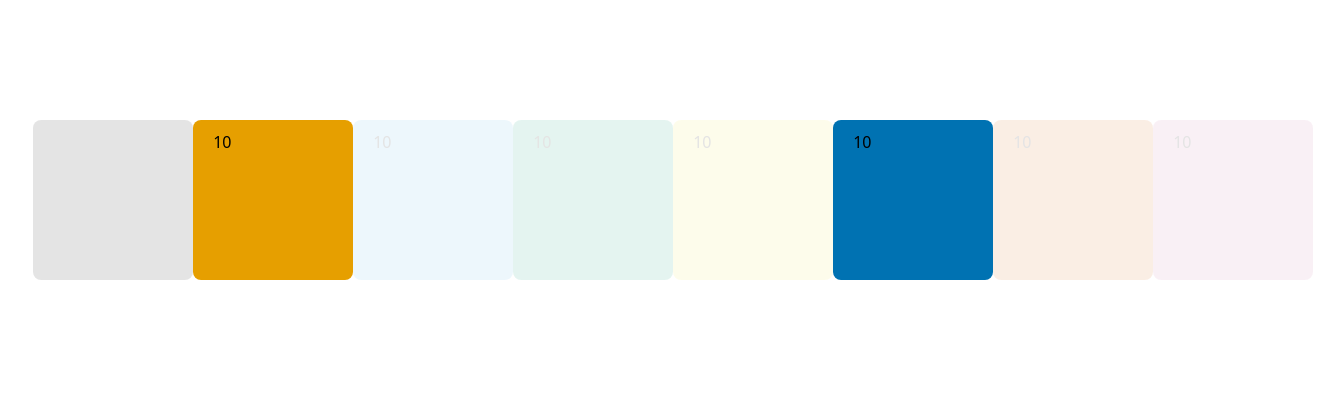
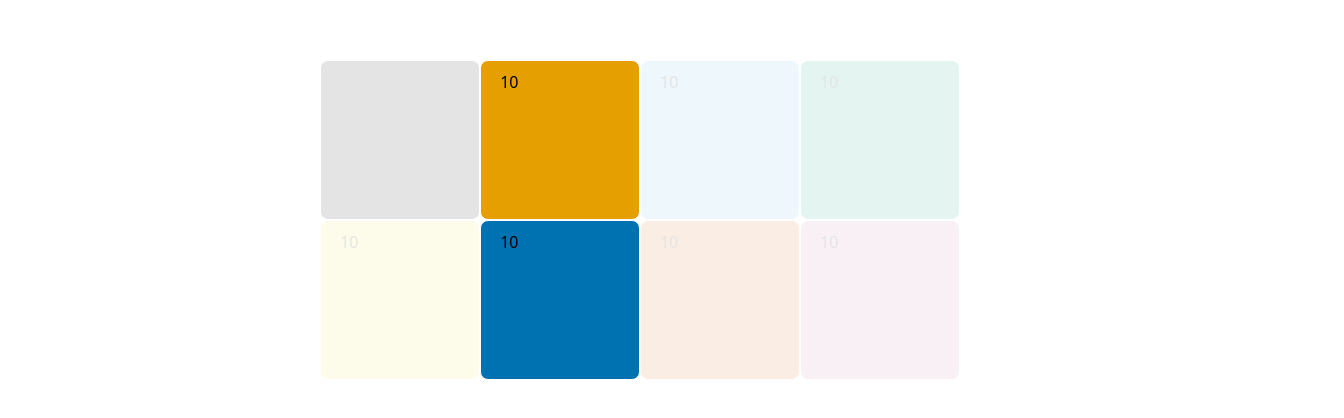
Before and after one commit to thespywholovedher/Portfolio-React, a React (Vite) app: page / in a window 1280 px wide. Shown: the part 180-598 px from the top of the page, 1344 px wide, since content can reach past the window. Built offline with nearby package versions, Linux system fonts and the light colour scheme.

Commit message:
Created 4 x 4 grid of boxes

```diff
--- a/src/components/Lights/lights.css
+++ b/src/components/Lights/lights.css
@@ -1,7 +1,8 @@
 .flex-container {
     display: flex;
-    width: 100%;
-    height: 200px;
+    flex-wrap: wrap;
+    width: 40rem;
+    height: 100%;
     border: 1px solid white;
 }
 
@@ -10,6 +11,7 @@
     width: 10rem;
     height: 10rem;
     background-color: aqua;
+    border: 1px solid white;
 }
 
 .growing-box {
```
